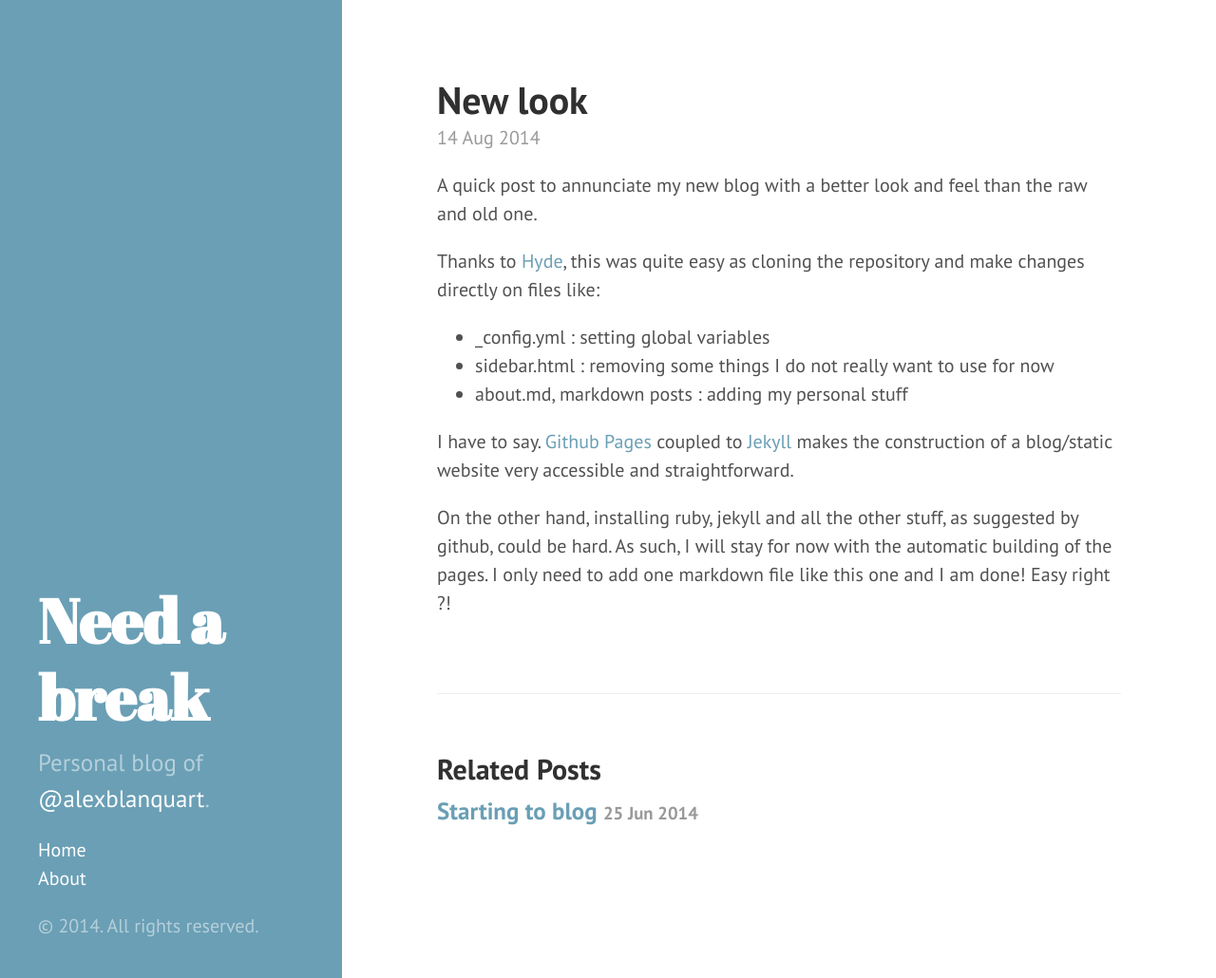
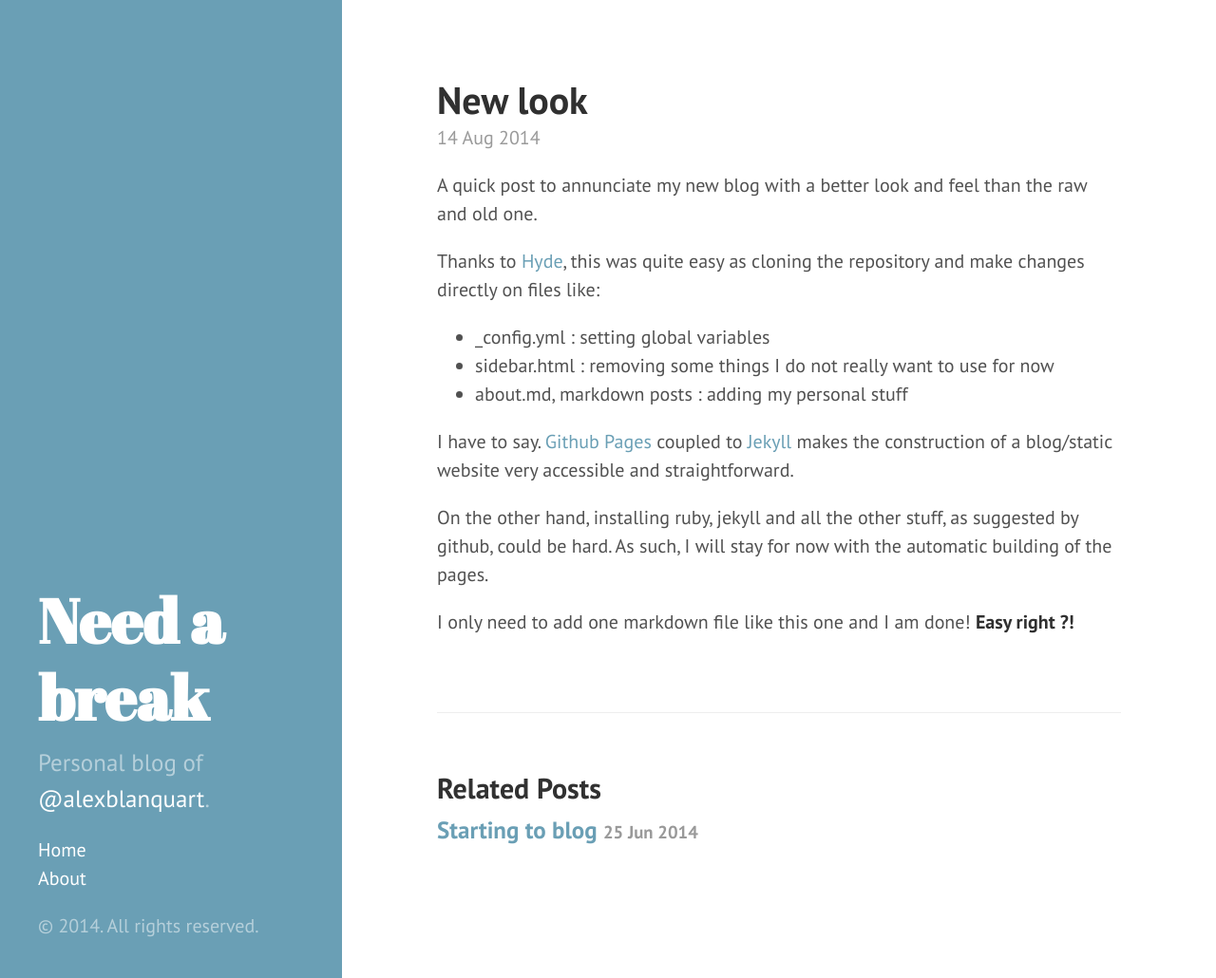
Before and after one commit to alexblanquart/alexblanquart.github.io, a Jekyll site: the page built from _posts/2014-08-14-new-look.markdown, in a window 1280 px wide and 1030 px high. Shown: the whole window at 95% size. Built offline with Jekyll 4.4.1, drawn with Linux system fonts in a browser that asks for light colours; Markdown is read by kramdown in place of the engine named in the settings.

```diff
--- a/_posts/2014-08-14-new-look.markdown
+++ b/_posts/2014-08-14-new-look.markdown
@@ -15,4 +15,6 @@ Thanks to [Hyde](https://github.com/poole/hyde), this was quite easy as cloning
 
 I have to say. [Github Pages](https://pages.github.com/) coupled to [Jekyll](http://jekyllrb.com/) makes the construction of a blog/static website very accessible and straightforward.
 
-On the other hand, installing ruby, jekyll and all the other stuff, as suggested by github, could be hard. As such, I will stay for now with the automatic building of the pages. I only need to add one markdown file like this one and I am done! Easy right ?!
+On the other hand, installing ruby, jekyll and all the other stuff, as suggested by github, could be hard. As such, I will stay for now with the automatic building of the pages.
+
+I only need to add one markdown file like this one and I am done! **Easy right ?!**
```
